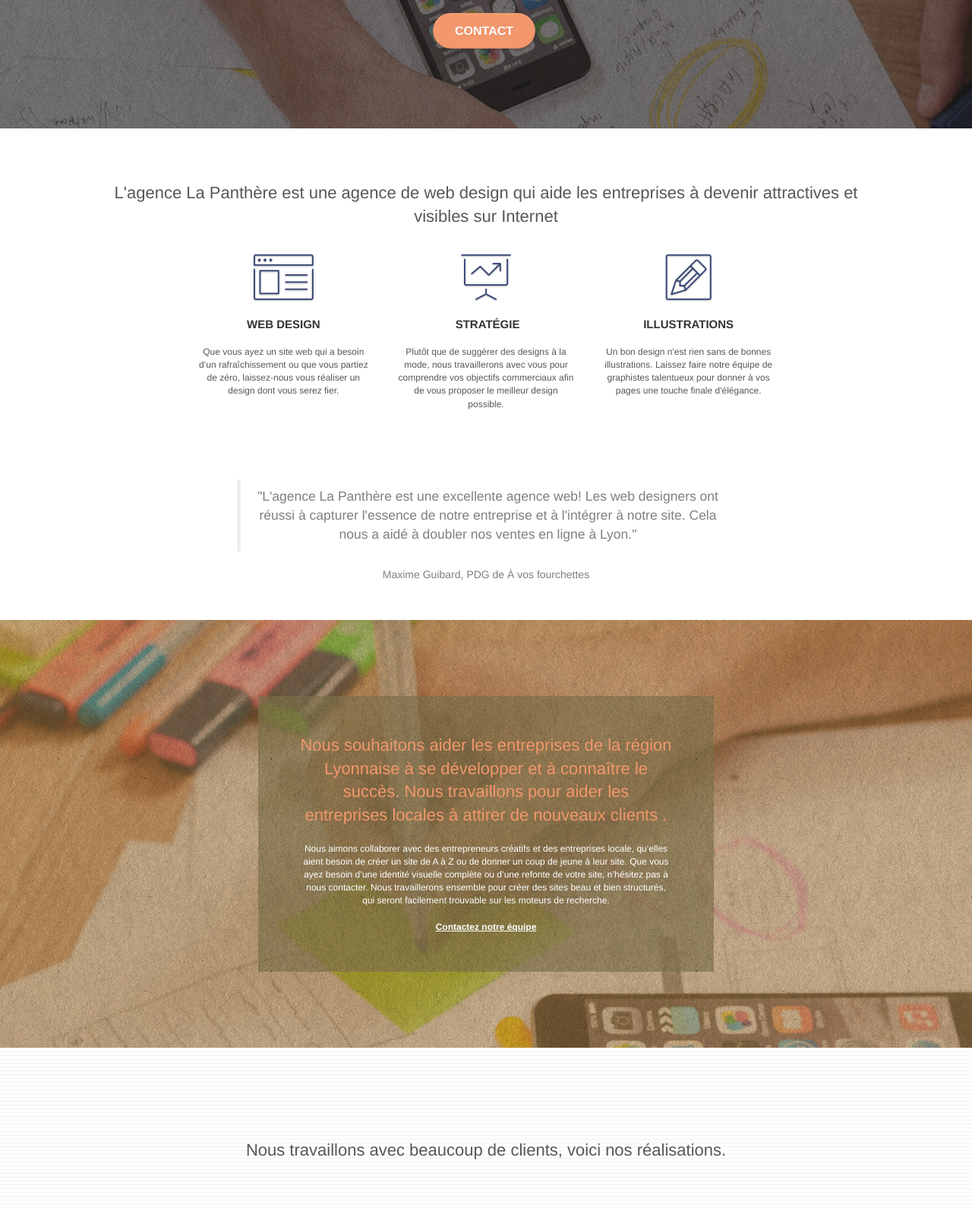
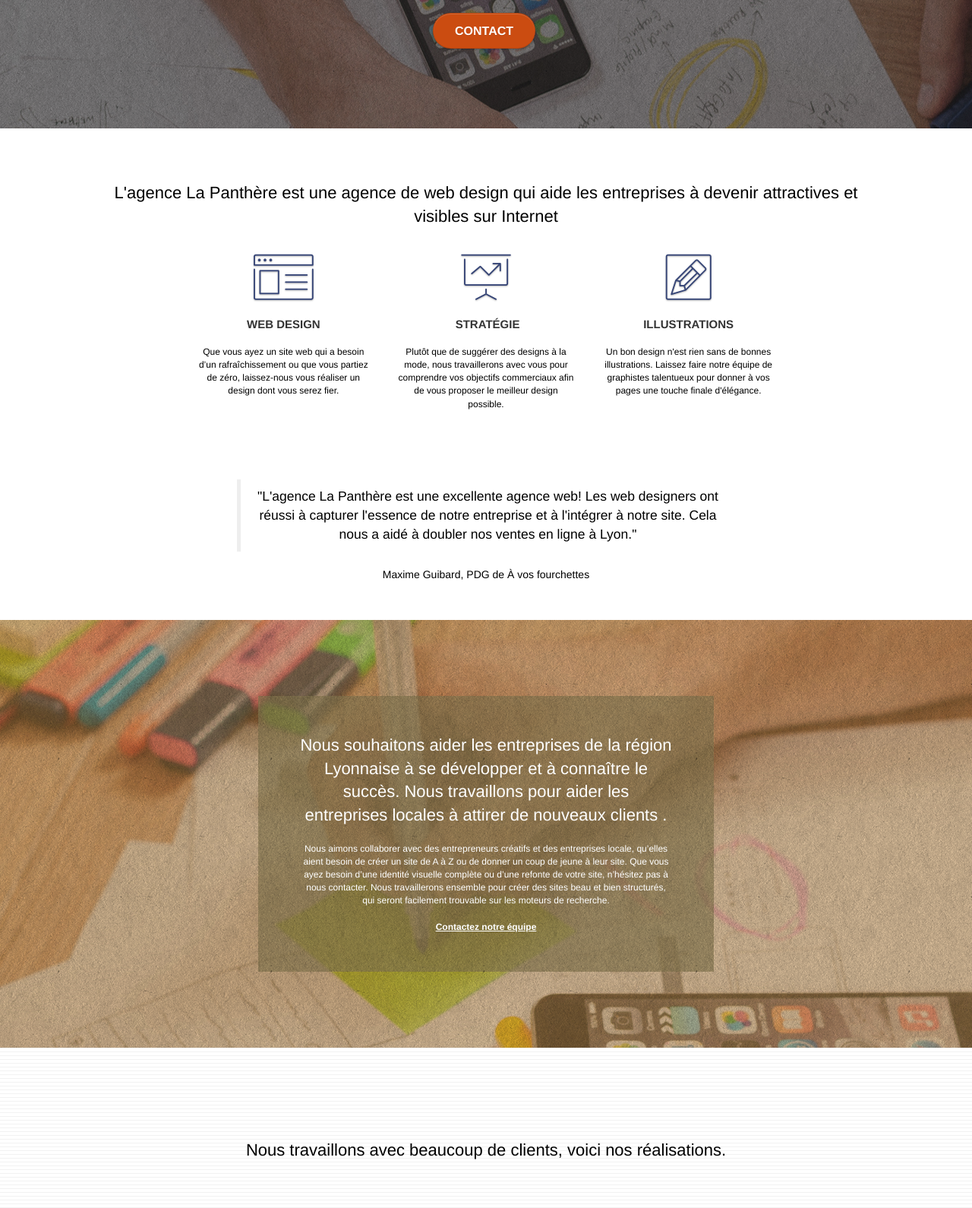
Before and after one commit to InahiDev/Project4_SEO_and_Accessibility, a plain HTML site: page Modified/index.html in a window 1280 px wide. Shown: the part 363-1953 px from the top of the page at 76% size. Drawn offline with Linux system fonts and the light colour scheme.

Commit message:
Correction des contrastes

```diff
--- a/Modified/index.html
+++ b/Modified/index.html
@@ -37,7 +37,7 @@
 
 		<nav class="navbar row">
 			<div class="navbar-header">
-				<a class="navbar-brand" href="index.html"><img src="img/agence-la-panthere-monochrome.svg" alt="paris web design logo agence web meilleure agence" height="40" /></a>
+				<a class="navbar-brand" href="index.html"><img src="img/agence-la-panthere-monochrome.svg" alt="Logo de l'agence La Panthère. Le logo symbolise une tête de panthère vue de face, accompagnée du texte: La panthère, Agence de web design" height="40" /></a>
 				<button id="nav-toggle" type="button" class="ui-navbar-toggle navbar-toggle" data-toggle="collapse" data-target=".navbar-1">
 					<span class="sr-only">Toggle navigation</span><span class="icon-bar"></span><span class="icon-bar"></span><span class="icon-bar"></span>
 				</button>
--- a/Modified/style.css
+++ b/Modified/style.css
@@ -651,7 +651,7 @@ label,
 a {
     font-family: "helvetica";
     font-weight: 400;
-    color: #575757!important;
+    color: #000!important;
 }
 
 .container {
@@ -771,15 +771,15 @@ h4 {
 }
 
 .bgc-atomic-tangerine {
-    background-color: #F3976C;
+    background-color: #CB4C11;
 }
 
 .tc-white {
-    color: #F3976C!important;
+    color: #FFF!important;
 }
 
 .btn-atomic-tangerine {
-    background: #F3976C;
+    background: #CB4C11;
     color: #FFFFFF!important;
 }
 
@@ -797,7 +797,7 @@ h4 {
 }
 
 .ltc-atomic-tangerine {
-    color: #F3976C!important;
+    color: #CB4C11!important;
 }
 
 .ltc-atomic-tangerine:hover {
@@ -1040,3 +1040,7 @@ h4 {
         text-align: center;
     }
 }
+
+figure {
+    color: rgba(0,0,0,1);
+}
```
Also changed, not shown: Modified/page2.html (+1 -1 lines).
